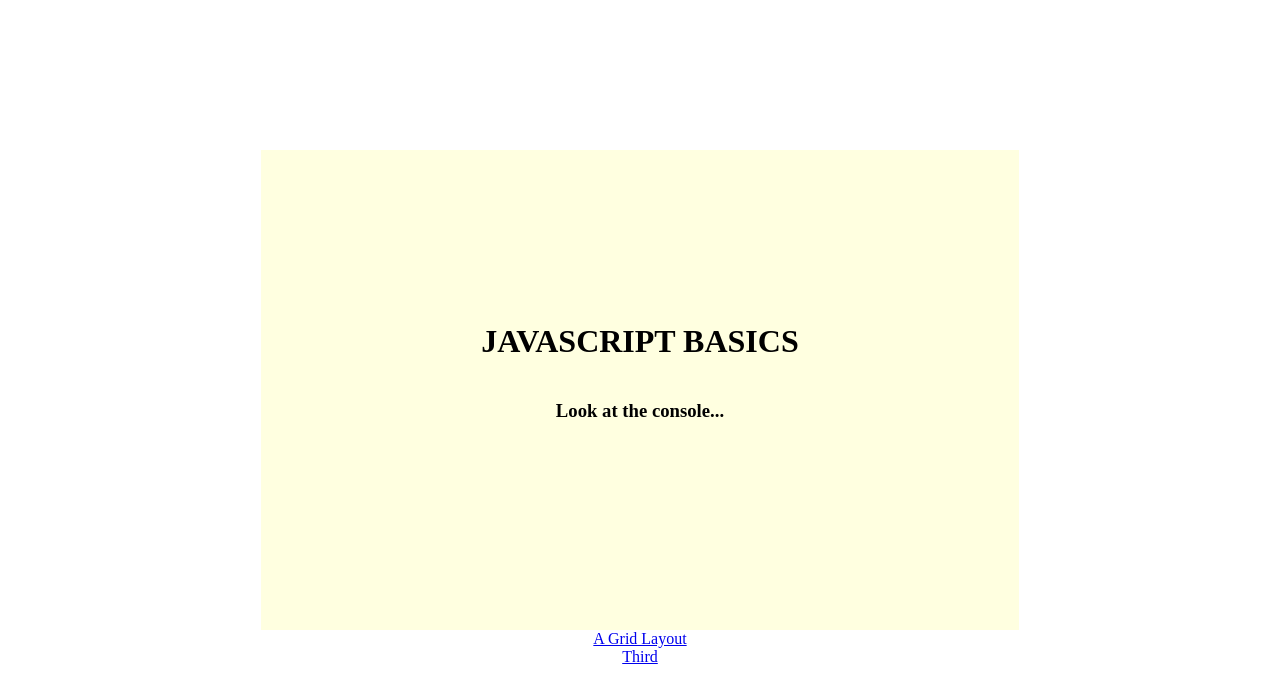
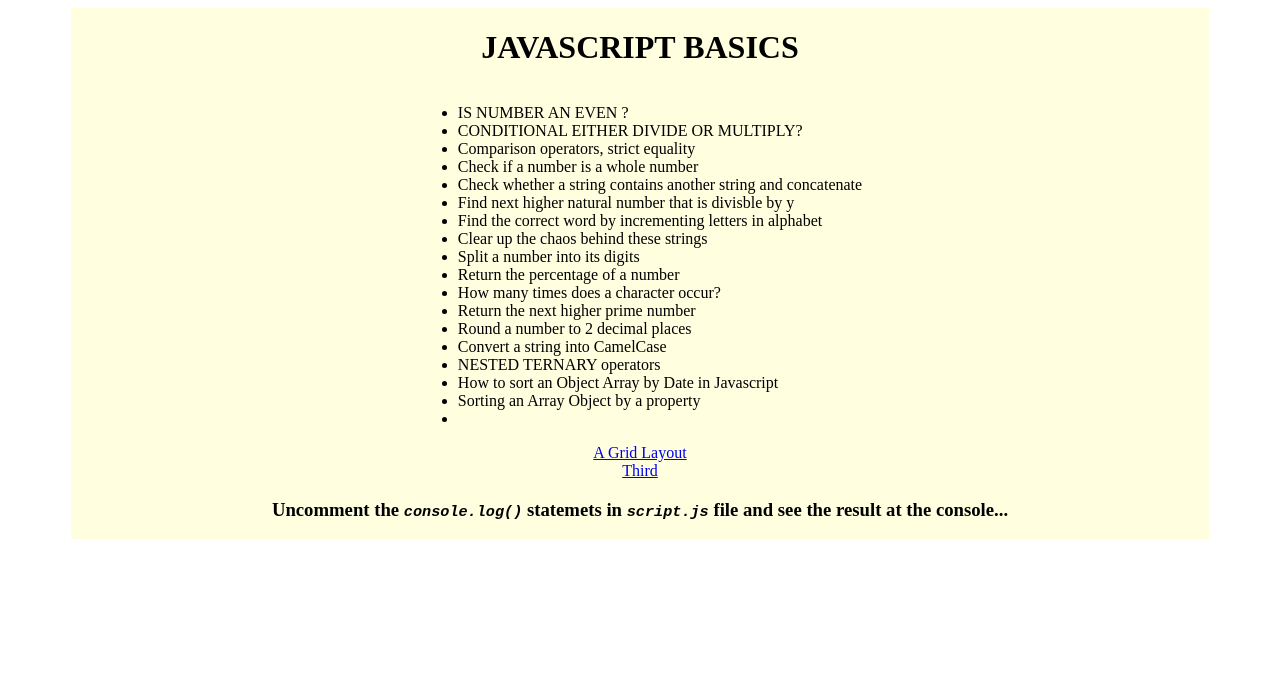
Before and after one commit to yugmani/basic-challenges-javascript, a plain HTML site: page index.html in a window 1280 px wide. Drawn offline with Linux system fonts and the light colour scheme.

Commit message:
adding lists in index.html

```diff
--- a/index.html
+++ b/index.html
@@ -1,18 +1,40 @@
 <html>
-
   <head>
-  <meta charset="UTF-8">
+    <meta charset="UTF-8" />
     <script src="script.js"></script>
-  <link rel="stylesheet" type="text/css" href="styles.css">
+    <link rel="stylesheet" type="text/css" href="styles.css" />
   </head>
 
   <body>
-  <div class="container">
+    <div class="script-container">
       <h1>JAVASCRIPT BASICS</h1>
-    <h3>Look at the console...<h3>
-  </div>
+      <ul>
+        <li>IS NUMBER AN EVEN ?</li>
+        <li>CONDITIONAL EITHER DIVIDE OR MULTIPLY?</li>
+        <li>Comparison operators, strict equality</li>
+        <li>Check if a number is a whole number</li>
+        <li>Check whether a string contains another string and concatenate</li>
+        <li>Find next higher natural number that is divisble by y</li>
+        <li>Find the correct word by incrementing letters in alphabet</li>
+        <li>Clear up the chaos behind these strings</li>
+        <li>Split a number into its digits</li>
+        <li>Return the percentage of a number</li>
+        <li>How many times does a character occur?</li>
+        <li>Return the next higher prime number</li>
+        <li>Round a number to 2 decimal places</li>
+        <li>Convert a string into CamelCase</li>
+        <li>NESTED TERNARY operators</li>
+        <li>How to sort an Object Array by Date in Javascript</li>
+        <li>Sorting an Array Object by a property</li>
+        <li></li>
+      </ul>
       <a href="me.html">A Grid Layout</a>
       <a href="third.html">Third</a>
+      <h3>
+        Uncomment the <code><em>console.log()</em></code> statemets in
+        <code><em>script.js</em></code> file and see the result at the
+        console...
+      </h3>
+    </div>
   </body>
-
 </html>
--- a/styles.css
+++ b/styles.css
@@ -4,7 +4,7 @@ body {
   flex-direction: column;
   justify-content: center;
   align-items: center;
-  height: 100vh;
+  height: auto;
 }
 
 .container {
@@ -15,6 +15,17 @@ body {
   display: flex;
   flex-direction: column;
   justify-content: center;
+  align-items: center;
+}
+
+.script-container {
+  background-color: lightyellow;
+  width: 90%;
+  height: auto;
+  /* text-align: center; */
+  display: flex;
+  flex-direction: column;
+  justify-content: space-around;
   align-items: center;
 }
 
```
Also changed, not shown: script.js (+29 -31 lines). Lines whose indentation alone changed are shown as unchanged.
